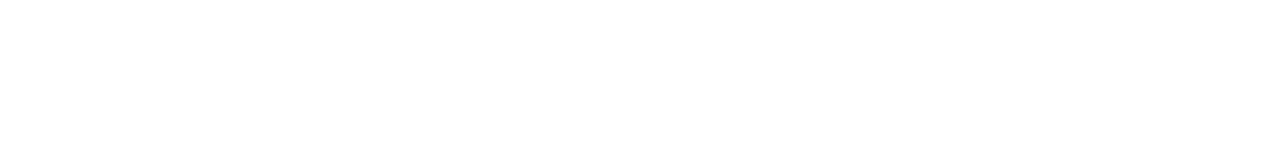
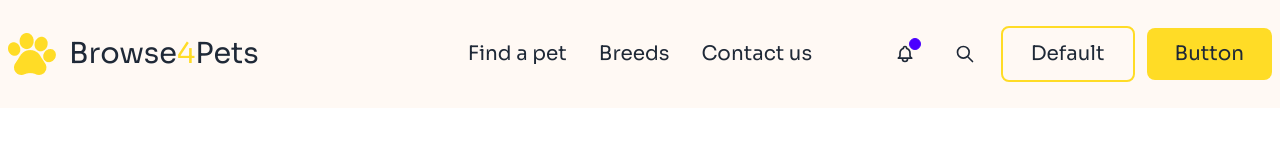
Before and after one commit to md-alamin2/ph-assignment-3, a plain HTML site: page index.html in a window 1280 px wide. Drawn offline with nearby package versions, Linux system fonts and the light colour scheme; a web font is replaced by a local one.

Commit message:
added navbar

```diff
--- a/index.html
+++ b/index.html
@@ -1,5 +1,5 @@
 <!DOCTYPE html>
-<html lang="en">
+<html lang="en" data-theme="light">
 
 <head>
     <meta charset="UTF-8">
@@ -14,18 +14,97 @@
     <link href="https://fonts.googleapis.com/css2?family=ADLaM+Display&family=Sora:wght@100..800&display=swap"
         rel="stylesheet">
     <style>
-        .sora-font {
+        .sora-font{
             font-family: "Sora", serif;
         }
 
-        .adlam-font {
+        .adlam-font{
             font-family: "ADLaM Display", serif;
         }
     </style>
 </head>
 
-<body>
-
+<body class="sora-font">
+    <!-- header section -->
+    <header>
+        <!-- navbar -->
+        <nav class="bg-[#FFF9F4] w-full">
+            <div class="navbar flex items-center lg:container mx-auto md:py-6">
+                <div class="order-last navbar-end lg:hidden">
+                  <div class="dropdown dropdown-left">
+                    <div tabindex="0" role="button" class="btn btn-ghost lg:hidden">
+                      <svg
+                        xmlns="http://www.w3.org/2000/svg"
+                        class="h-5 w-5"
+                        fill="none"
+                        viewBox="0 0 24 24"
+                        stroke="currentColor">
+                        <path
+                          stroke-linecap="round"
+                          stroke-linejoin="round"
+                          stroke-width="2"
+                          d="M4 6h16M4 12h8m-8 6h16" />
+                      </svg>
+                    </div>
+                    <ul
+                      tabindex="0"
+                      class="menu menu-sm dropdown-content bg-base-100 rounded-box z-[1] mt-3 w-52 p-2 shadow">
+                      <li><a>Find a pet</a></li>
+                      <li><a>Breeds</a></li>
+                      <li><a>Contact us</a></li>
+                    </ul>
+                  </div>
+                </div>
+                <!-- logo -->
+                <div class="navbar-start order-first flex items-center gap-3">
+                    <img src="c1-assets/logo-header.png" alt="">
+                    <a class="btn-ghost text-[1.80rem] hidden lg:inline">Browse<span class="text-[#FFDC26]">4</span>Pets</a>
+                </div>
+                <div class="navbar-center hidden lg:flex">
+                  <ul class="menu menu-horizontal px-1 text-xl">
+                    <li><a>Find a pet</a></li>
+                    <li><a>Breeds</a></li>
+                    <li><a>Contact us</a></li>
+                  </ul>
+                </div>
+                <div class="navbar-end gap-3 hidden lg:flex">
+                    <button class="btn btn-ghost btn-circle">
+                        <div class="indicator">
+                          <svg
+                            xmlns="http://www.w3.org/2000/svg"
+                            class="h-5 w-5"
+                            fill="none"
+                            viewBox="0 0 24 24"
+                            stroke="currentColor">
+                            <path
+                              stroke-linecap="round"
+                              stroke-linejoin="round"
+                              stroke-width="2"
+                              d="M15 17h5l-1.405-1.405A2.032 2.032 0 0118 14.158V11a6.002 6.002 0 00-4-5.659V5a2 2 0 10-4 0v.341C7.67 6.165 6 8.388 6 11v3.159c0 .538-.214 1.055-.595 1.436L4 17h5m6 0v1a3 3 0 11-6 0v-1m6 0H9" />
+                          </svg>
+                          <span class="badge badge-xs badge-primary indicator-item"></span>
+                        </div>
+                    </button>
+                    <button class="btn btn-ghost btn-circle">
+                        <svg
+                          xmlns="http://www.w3.org/2000/svg"
+                          class="h-5 w-5"
+                          fill="none"
+                          viewBox="0 0 24 24"
+                          stroke="currentColor">
+                          <path
+                            stroke-linecap="round"
+                            stroke-linejoin="round"
+                            stroke-width="2"
+                            d="M21 21l-6-6m2-5a7 7 0 11-14 0 7 7 0 0114 0z" />
+                        </svg>
+                    </button>
+                    <button class="text-xl px-7 py-3 border-2 border-[#FFDC26] rounded-lg hover:bg-[#FFDC26]">Default</button>
+                    <button class="text-xl bg-[#FFDC26] px-7 py-3 rounded-lg">Button</button>
+                </div>
+              </div>
+        </nav>
+    </header>
 </body>
 
 </html>
```
